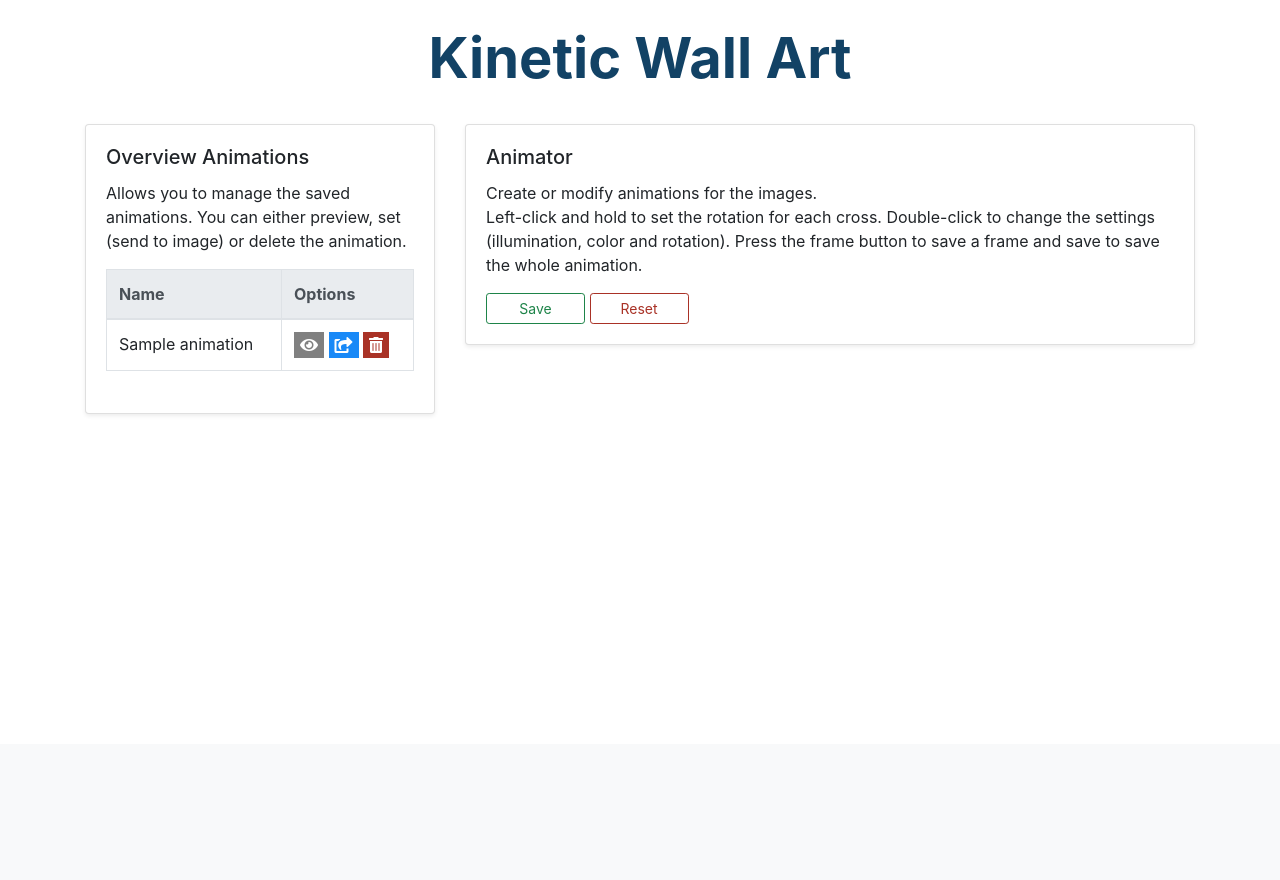
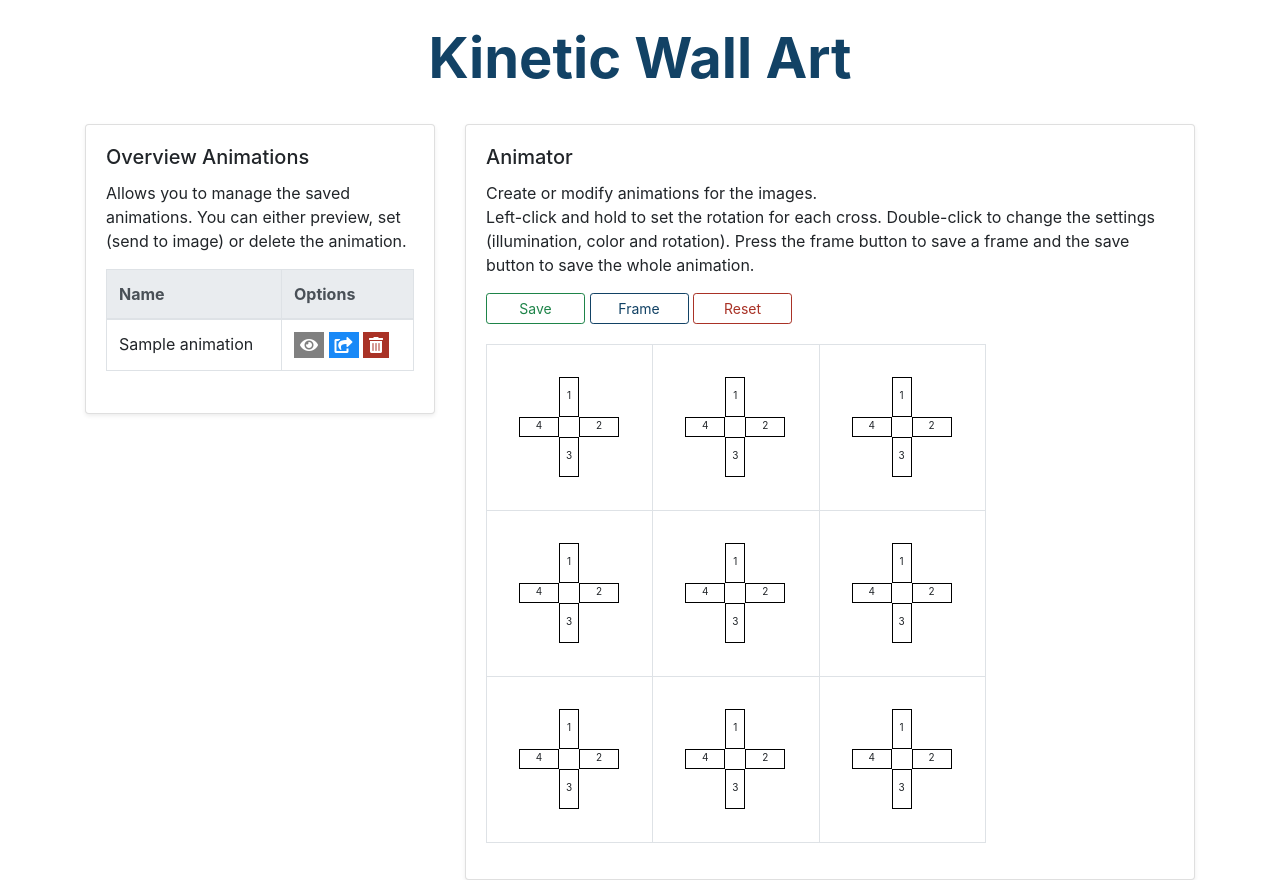
Before and after one commit to s8juschu/KineticWallArt, a Django app: page /website/animator in a window 1280 px wide. Shown: the part 56-936 px from the top of the page. Before the commit the page ends 470 px from the top, so only its background shows below. Run offline with Django 3.2, Linux system fonts and the light colour scheme; tables that the repository leaves empty hold one stand-in row (values such as "Sample post"); some libraries are stand-ins or nearby versions.

Commit message:
Add cross in animator

```diff
--- a/kineticWallArt/templates/animator.html
+++ b/kineticWallArt/templates/animator.html
@@ -149,10 +149,11 @@
                             Create or modify animations for the images.
                             <br>
                             Left-click and hold to set the rotation for each cross. Double-click to change the settings (illumination, color and rotation).
-                            Press the frame button to save a frame and save to save the whole animation.
+                            Press the frame button to save a frame and the save button to save the whole animation.
                         </p>
                         <div class="align-items-center">
                             <button class="btn-green btn btn-sm" data-toggle="modal" data-target="#saveModalAnimation">Save</button>
+                            <button class="btn-blue btn btn-sm" id="frame">Frame</button>
                             <!-- Modal -->
                             <div class="modal fade" id="saveModalAnimation" tabindex="-1" role="dialog" aria-labelledby="saveModalAnimationTitel" aria-hidden="true">
                                 <div class="modal-dialog modal-dialog-centered" role="document">
@@ -182,6 +183,13 @@
                             </div>
                             <button class="btn-red btn btn-sm" data-toggle="modal" data-target="#resetModal">Reset</button>
                         </div>
+                        <table id="crosstable" class="table table-bordered">
+                            <tbody>
+                             {%  include "cross.html" %}
+                            </tbody>
+                        </table>
+                        <!-- Modal -->
+                        {% include "modal.html" %}
                     </div>
                 </div>
             </div>
@@ -189,7 +197,7 @@
     </div>
 </div>
 
-{#<script src="{% static 'js/rotateCross.js' %}"></script>#}
+<script src="{% static 'js/rotateCross.js' %}"></script>
 <script src="{% static 'js/btnScript.js' %}"></script>
 <script src="{% static 'colorfield/jscolor/jscolor.js' %}"></script>
 
```
